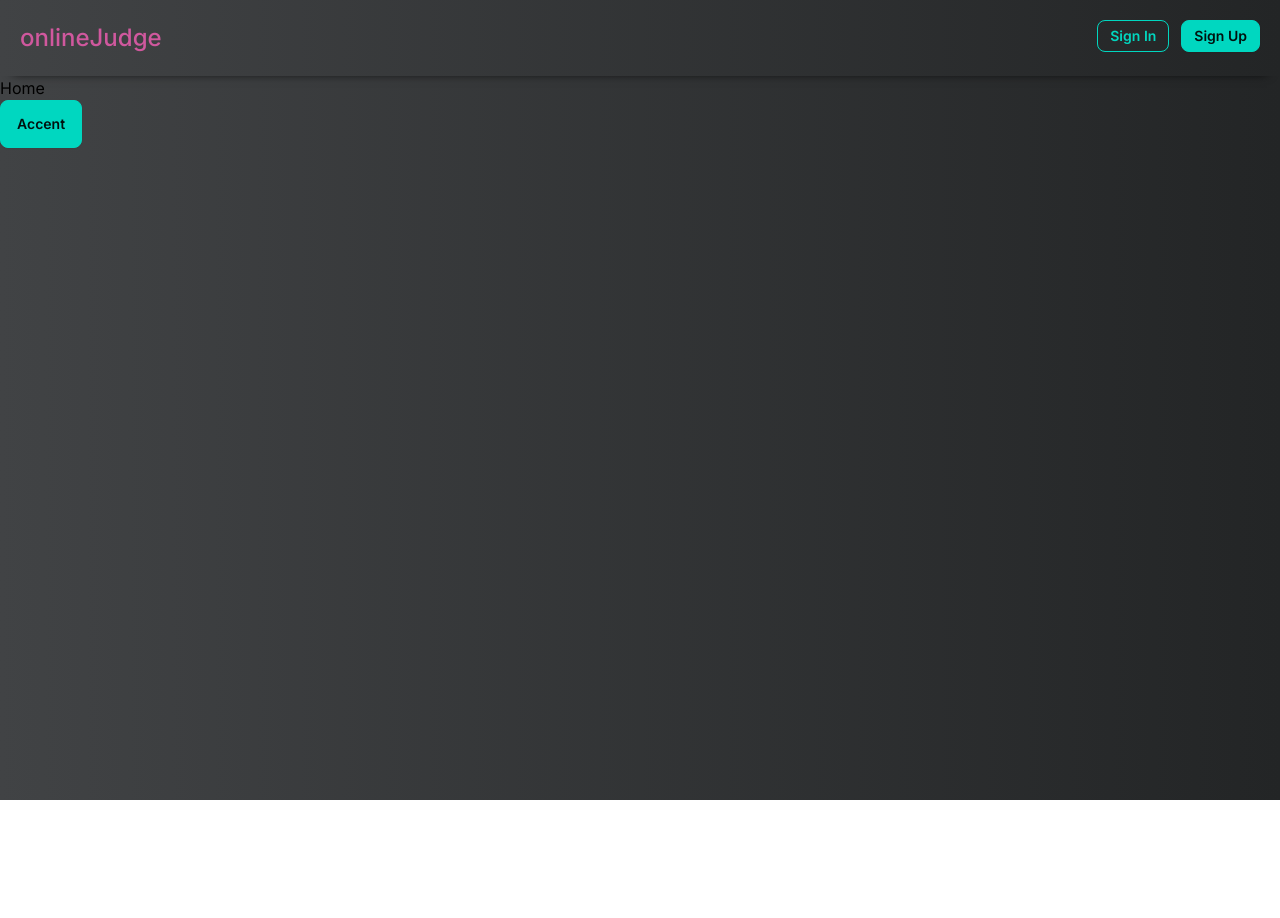
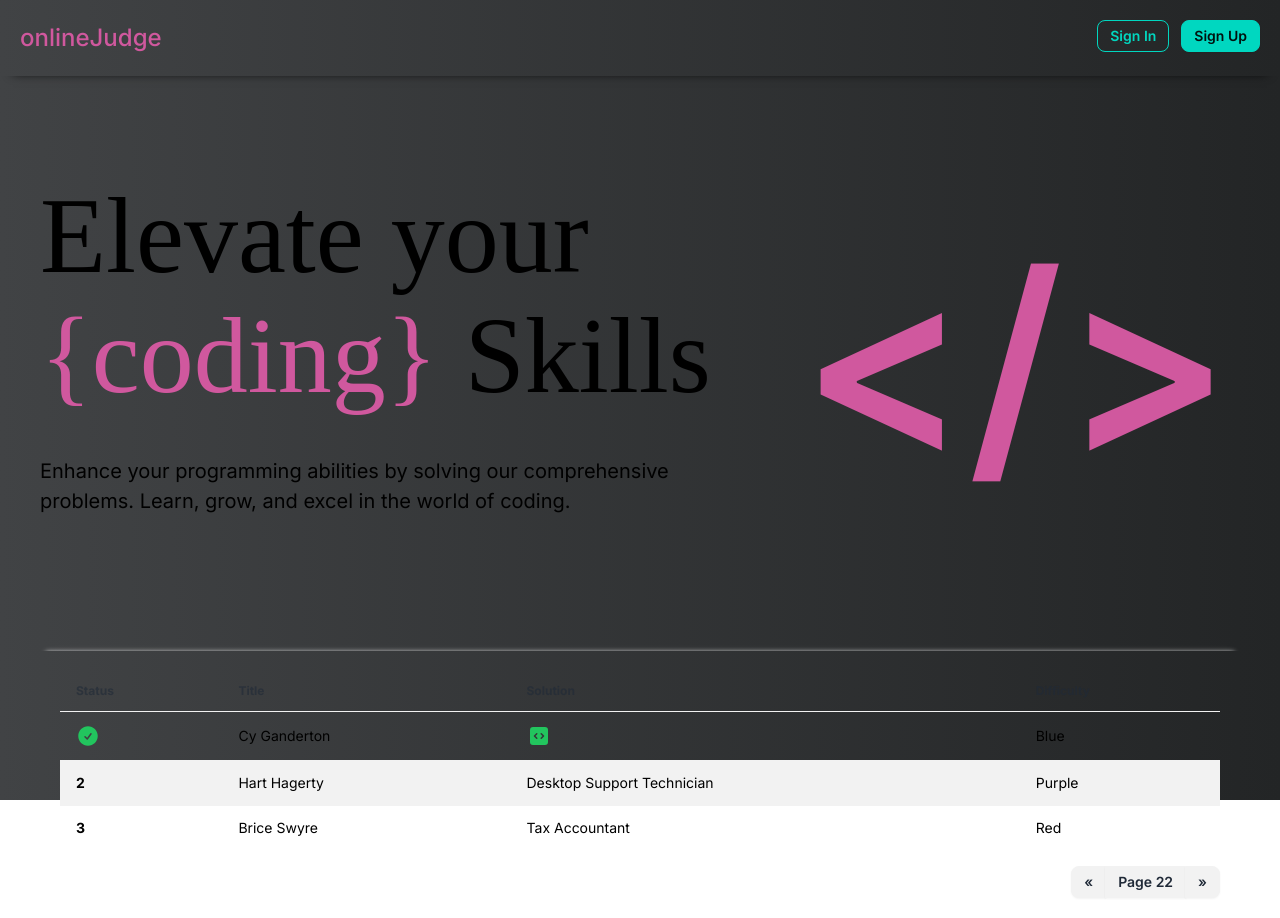
Before and after one commit to aditya028/onlinJudge, a Next.js app in the folder frontend/: page / in a window 1280 px wide. Before the commit the page ends 800 px from the top, so only its background shows below. Built offline with nearby package versions, Linux system fonts and the light colour scheme.

Commit message:
added homepage

```diff
--- a/frontend/app/globals.css
+++ b/frontend/app/globals.css
@@ -1,6 +1,8 @@
 @tailwind base;
 @tailwind components;
 @tailwind utilities;
+@import url('https://fonts.googleapis.com/css2?family=Aref+Ruqaa+Ink:wght@400;700&display=swap');
+
 
 :root {
   --foreground-rgb: 0, 0, 0;
--- a/frontend/app/page.js
+++ b/frontend/app/page.js
@@ -1,10 +1,22 @@
+import ProblemList from "@/components/Home/problemList";
 
 export default function Home() {
   return (
     <>
-      <h1>Home</h1>
-      <button className="btn btn-accent">Accent</button>
-
+      <div className="flex gap-10 max-w-[1200px] mt-[100px] m-auto">
+        <div className="max-w-[60%]">
+          <h1 className="text-[108px] font-aref-ruqaa leading-[120px]">
+            Elevate your <span className="text-[#D0589E]">{"{coding}"}</span>{" "}
+            Skills
+          </h1>
+          <p className="text-[20px] mt-10">
+            Enhance your programming abilities by solving our comprehensive
+            problems. Learn, grow, and excel in the world of coding.
+          </p>
+        </div>
+        <div className="text-[250px] font-semibold text-[#D0589E]">{"</>"}</div>
+      </div>
+        <ProblemList />
     </>
   );
 }
--- /dev/null
+++ b/frontend/components/Home/problemList.js
@@ -0,0 +1,79 @@
+export default function ProblemList() {
+  return (
+    <div
+      style={{ boxShadow: "0 -5px 5px -6px #fff, 0 5px 5px -6px #fff" }}
+      className="p-5 shadow-md max-w-[1200px] mt-[100px] mb-[100px] m-auto "
+    >
+      <div className=" overflow-x-auto">
+        <table className="table table-zebra">
+          <thead>
+            <tr>
+              <th>Status</th>
+              <th>Title</th>
+              <th>Solution</th>
+              <th>Difficulty</th>
+            </tr>
+          </thead>
+          <tbody>
+            {/* row 1 */}
+            <tr>
+              <th>
+                <svg
+                  xmlns="http://www.w3.org/2000/svg"
+                  viewBox="0 0 24 24"
+                  fill="currentColor"
+                  className="w-6 h-6 text-green-500"
+                >
+                  <path
+                    fill-rule="evenodd"
+                    d="M2.25 12c0-5.385 4.365-9.75 9.75-9.75s9.75 4.365 9.75 9.75-4.365 9.75-9.75 9.75S2.25 17.385 2.25 12Zm13.36-1.814a.75.75 0 1 0-1.22-.872l-3.236 4.53L9.53 12.22a.75.75 0 0 0-1.06 1.06l2.25 2.25a.75.75 0 0 0 1.14-.094l3.75-5.25Z"
+                    clip-rule="evenodd"
+                  />
+                </svg>
+              </th>
+              <td className="hover:cursor-pointer hover:text-sky-500">
+                Cy Ganderton
+              </td>
+              <td>
+                <svg
+                  xmlns="http://www.w3.org/2000/svg"
+                  viewBox="0 0 24 24"
+                  fill="currentColor"
+                  className="w-6 h-6 text-green-500 hover:cursor-pointer"
+                >
+                  <path
+                    fill-rule="evenodd"
+                    d="M3 6a3 3 0 0 1 3-3h12a3 3 0 0 1 3 3v12a3 3 0 0 1-3 3H6a3 3 0 0 1-3-3V6Zm14.25 6a.75.75 0 0 1-.22.53l-2.25 2.25a.75.75 0 1 1-1.06-1.06L15.44 12l-1.72-1.72a.75.75 0 1 1 1.06-1.06l2.25 2.25c.141.14.22.331.22.53Zm-10.28-.53a.75.75 0 0 0 0 1.06l2.25 2.25a.75.75 0 1 0 1.06-1.06L8.56 12l1.72-1.72a.75.75 0 1 0-1.06-1.06l-2.25 2.25Z"
+                    clip-rule="evenodd"
+                  />
+                </svg>
+              </td>
+              <td>Blue</td>
+            </tr>
+            {/* row 2 */}
+            <tr>
+              <th>2</th>
+              <td>Hart Hagerty</td>
+              <td>Desktop Support Technician</td>
+              <td>Purple</td>
+            </tr>
+            {/* row 3 */}
+            <tr>
+              <th>3</th>
+              <td>Brice Swyre</td>
+              <td>Tax Accountant</td>
+              <td>Red</td>
+            </tr>
+          </tbody>
+        </table>
+      </div>
+      <div className="flex flex-row-reverse mt-4 ">
+        <div className="join">
+          <button className="join-item btn btn-sm hover:bg-[#D0589E]">«</button>
+          <button className="join-item btn btn-sm">Page 22</button>
+          <button className="join-item btn btn-sm hover:bg-[#D0589E]">»</button>
+        </div>
+      </div>
+    </div>
+  );
+}
--- a/frontend/tailwind.config.js
+++ b/frontend/tailwind.config.js
@@ -7,6 +7,9 @@ module.exports = {
   ],
   theme: {
     extend: {
+      fontFamily: {
+        'aref-ruqaa': ["'Aref Ruqaa Ink'", 'serif'],
+      },
       backgroundImage: {
         "gradient-radial": "radial-gradient(var(--tw-gradient-stops))",
         "gradient-conic":
```
